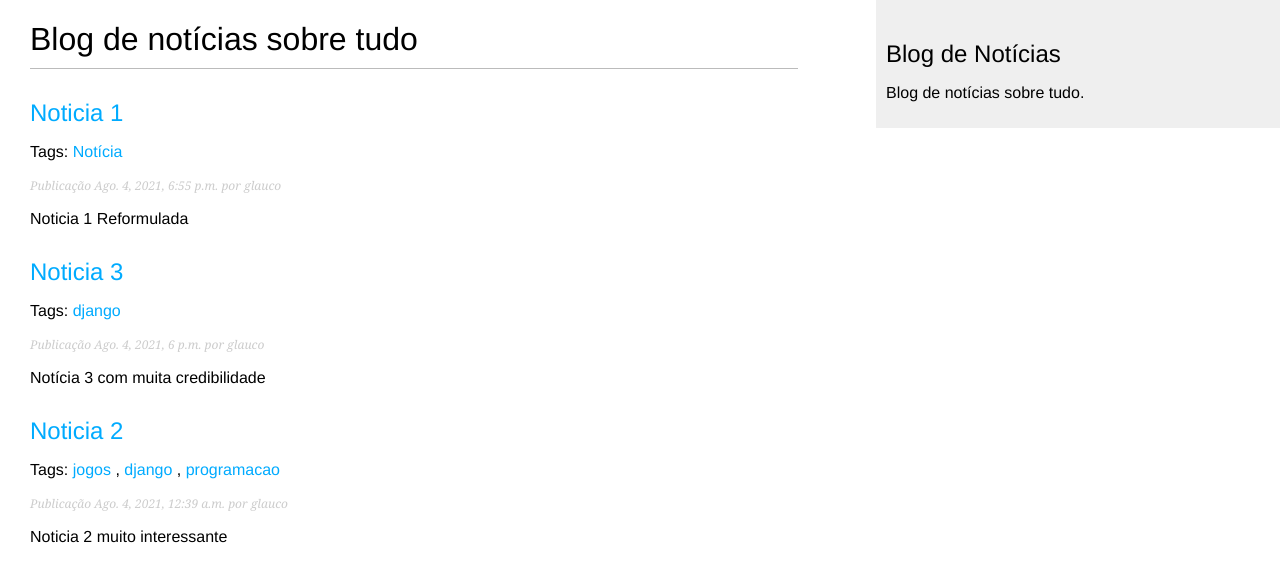
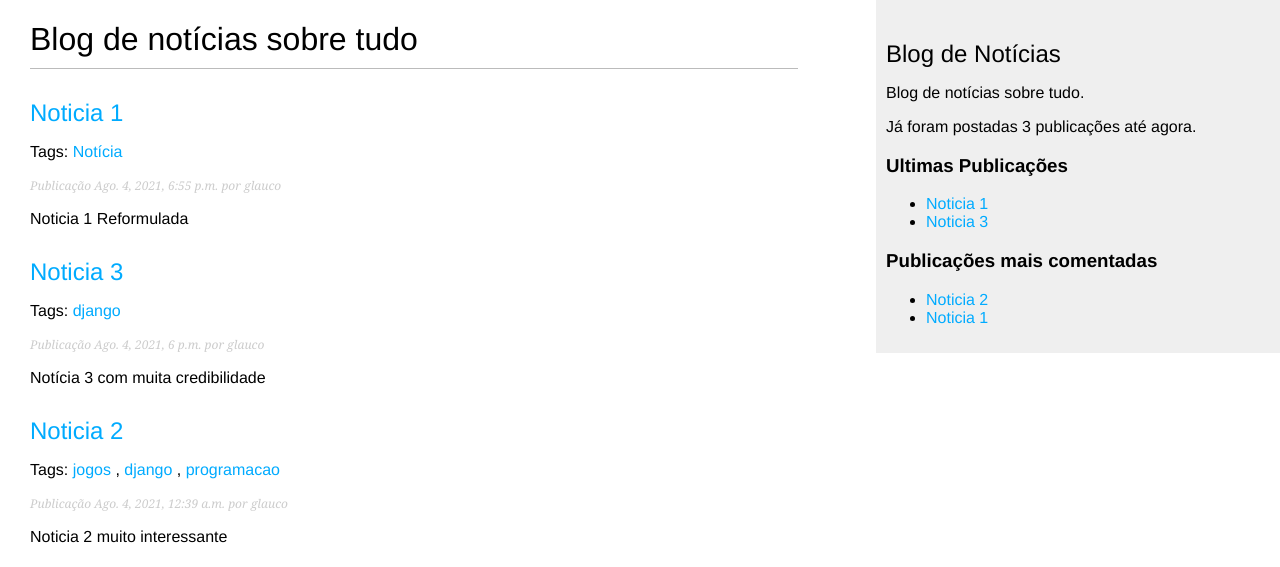
Before and after one commit to glaucobatista/noticias, a Django app: page /blog/ in a window 1280 px wide. Shown: the top 567 px of the page. Run offline with Django 3.2, Linux system fonts and the light colour scheme; data comes from the database, SQL or seed files in the repository; both versions use the stored data as it was after the commit; parts of the project's set-up code (start-up, migrations or seed data) failed here and were passed over.

Commit message:
update nas funciionalidades

```diff
--- a/blog/templates/blog/base.html
+++ b/blog/templates/blog/base.html
@@ -1,3 +1,4 @@
+{% load blog_tags %}
 {% load static %}
 <!DOCTYPE html>
 <html>
@@ -14,6 +15,18 @@
     <div id="sidebar">
         <h2>Blog de Notícias</h2>
         <p>Blog de notícias sobre tudo.</p>
+        <p>Já foram postadas {% total_publicacoes %} publicações até agora.</p>
+        <h3>Ultimas Publicações</h3>
+        {% mostrar_ultimas_publicacoes 2 %}
+        <h3>Publicações mais comentadas</h3>
+        {% buscar_publicacoes_mais_comentadas as publicacoes_mais_comentadas %}
+        <ul>
+            {% for publicacao in publicacoes_mais_comentadas %}
+                <li>
+                    <a href="{{ publicacao.get_absolute_url }}">{{ publicacao.titulo }}</a>
+                </li>
+            {% endfor %}
+        </ul>
     </div>
     </body>
 </html>
--- a/blog/templates/blog/publicacao/detalhe.html
+++ b/blog/templates/blog/publicacao/detalhe.html
@@ -1,11 +1,12 @@
 {% extends "blog/base.html" %}
+{% load blog_tags %}
 {% block title %}{{ publicacao.titulo }}{% endblock %}
 {% block content %}
  <h1>{{ publicacao.titulo }}</h1>
  <p class="date">
  Publicado em {{ publicacao.publicado_em }} por {{ publicacao.autor }}
  </p>
- {{ publicacao.descricao|linebreaks }}
+ {{ publicacao.descricao|markdown }}
  <p>
  <a href="{% url "blog:compartilhar_publicacao" publicacao.id %}">
     compartilhar essa notícia
@@ -32,7 +33,7 @@
             Comentado {{ forloop.counter }} por {{ comentario.nome }}
             {{ comentario.criado_em }}
         </p>
-        {{ comentario.descricao|linebreaks }}
+        {{ comentario.descricao|markdown }}
     </div>
 {% empty %}
     <p>Não há comentários ainda.</p>
--- a/blog/templates/blog/publicacao/lista.html
+++ b/blog/templates/blog/publicacao/lista.html
@@ -1,4 +1,5 @@
 {% extends "blog/base.html" %}
+{% load blog_tags %}
 {% block title %}Blog de Notícias{% endblock %}
 {% block content %}
     <h1>Blog de notícias sobre tudo</h1>
@@ -20,7 +21,7 @@
         <p class="date">
             Publicação {{ publicacao.publicado_em }} por {{ publicacao.autor }}
         </p>
-        {{ publicacao.descricao|truncatewords:30|linebreaks }}
+        {{ publicacao.descricao|markdown|truncatewords_html:30 }}
     {% endfor %}
 
 
--- /dev/null
+++ b/blog/templates/blog/publicacao/ultimas_publicacoes.html
@@ -0,0 +1,7 @@
+<ul>
+ {% for publicacao in ultimas_publicacoes %}
+    <li>
+        <a href="{{ publicacao.get_absolute_url }}">{{ publicacao.titulo }}</a>
+    </li>
+ {% endfor %}
+</ul>
--- /dev/null
+++ b/blog/templatetags/blog_tags.py
@@ -0,0 +1,24 @@
+from django import template
+from django.db.models import Count
+from django.utils.safestring import mark_safe
+import markdown
+from ..models import Publicacao
+
+register = template.Library()
+@register.simple_tag
+def total_publicacoes():
+     return Publicacao.objects.count()
+
+@register.inclusion_tag('blog/publicacao/ultimas_publicacoes.html')
+def mostrar_ultimas_publicacoes(count=5):
+    ultimas_publicacoes = Publicacao.objects.order_by('-publicado_em')[:count]
+    return {'ultimas_publicacoes': ultimas_publicacoes}
+
+@register.simple_tag
+def buscar_publicacoes_mais_comentadas(count=2):
+    return Publicacao.objects.annotate(total_comentarios=Count('comentarios')
+    ).order_by('-total_comentarios')[:count]
+
+@register.filter(name='markdown')
+def markdown_format(text):
+    return mark_safe(markdown.markdown(text))
--- a/blog/views.py
+++ b/blog/views.py
@@ -8,11 +8,11 @@ from taggit.models import Tag
 from .models import Publicacao, Comentario
 from .forms import EnviarEmailForm, ComentarioForm
 
-class PublicacaoListView(ListView):
-    queryset = Publicacao.objects.all()
-    context_object_name = 'publicacoes'
-    paginate_by = 5
-    template_name = 'blog/publicacao/lista.html'
+# class PublicacaoListView(ListView):
+#     queryset = Publicacao.objects.all()
+#     context_object_name = 'publicacoes'
+#     paginate_by = 5
+#     template_name = 'blog/publicacao/lista.html'
 
 
 def publicacao_lista(request, tag_slug=None):
```
Also changed, not shown: blog/templatetags/ __init__.py (added), db.sqlite3.
